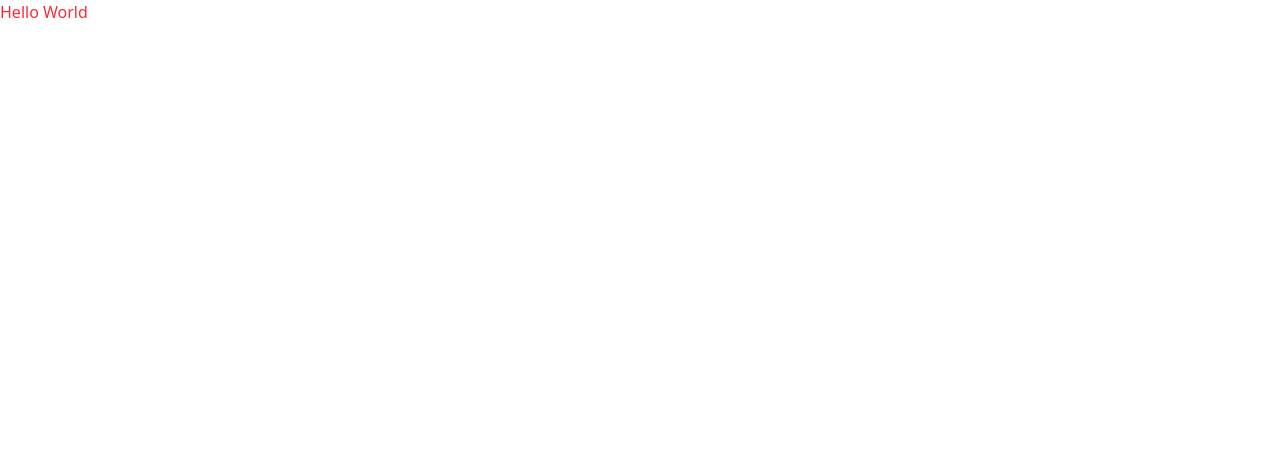
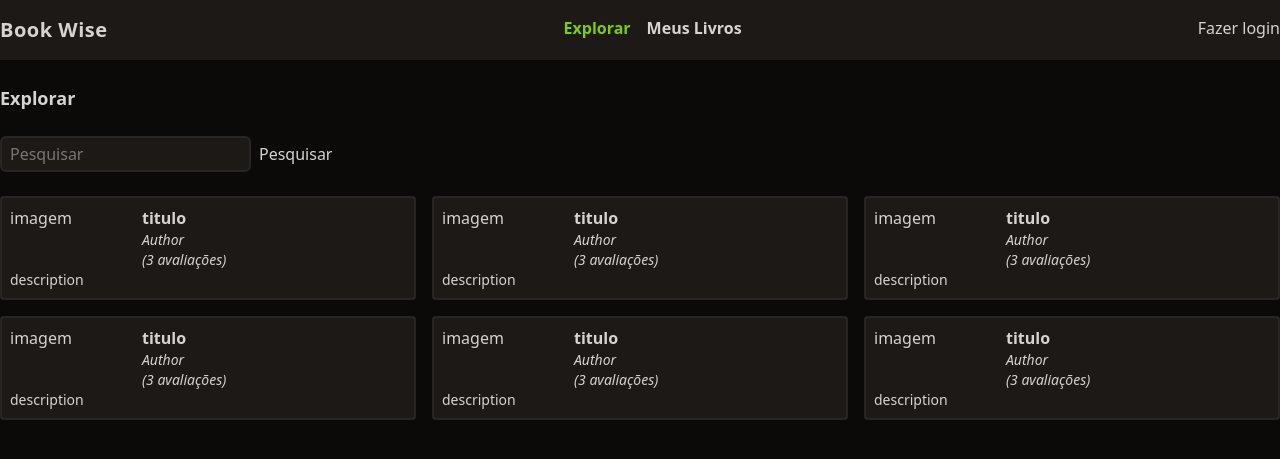
Before and after one commit to A1n2F/project-lockbox-php, a PHP site: page / in a window 1280 px wide. Before the commit the part shown is almost empty. Shown: the top 459 px of the page. Run offline with PHP 8.4, Linux system fonts and the light colour scheme.

Commit message:
Estrutura da pagina inicial do projeto

```diff
--- a/index.php
+++ b/index.php
@@ -7,7 +7,127 @@
 
     <script src="https://cdn.jsdelivr.net/npm/@tailwindcss/browser@4"></script>
 </head>
-<body>
-    <div class="text-red-500">Hello World</div>
+<body class="bg-stone-950 text-stone-300">
+    <header class="bg-stone-900">
+        <nav class="mx-auto max-w-screen-xl flex justify-between py-4">
+            <div class="font-bold text-xl tracking-wide">
+                Book Wise
+            </div>
+
+            <ul class="flex gap-4 font-bold">
+                <li><a href="/" class="text-lime-500">Explorar</a></li>
+                <li><a href="/meus-livros.php" class="hover:underline">Meus Livros</a></li>
+            </ul>
+
+            <ul>
+                <li><a href="/login.php" class="hover:underline">Fazer login</a></li>
+            </ul>
+        </nav>
+    </header>
+
+    <main class="mx-auto max-w-screen-xl">
+        <h1 class="mt-6 font-bold text-lg">Explorar</h1>
+
+        <form class="w-full flex gap-2 mt-6">
+            <input
+                type="text"
+                class="border-stone-800 border-2 rounded-md bg-stone-900 focus:outline-none px-2 py-1"
+                placeholder="Pesquisar"
+            />
+            <button type="submit">Pesquisar</button>
+        </form>
+
+        <section class="grid grid-cols-1 md:grid-cols-2 lg:grid-cols-3 gap-4 mt-6">
+            <div class="p-2 border-stone-800 border-2 bg-stone-900 rounded">
+                <div class="flex">
+                    <div class="w-1/3">imagem</div>
+                    <div>
+                        <a href="/livro.php?" class="font-semibold hover:underline">titulo</a>
+                        <p class="text-sm italic">Author</p>
+                        <div class="text-sm italic">(3 avaliações)</div>
+                    </div>
+                </div>
+
+                <div class="text-sm">
+                    description
+                </div>
+            </div>
+
+            <div class="p-2 border-stone-800 border-2 bg-stone-900 rounded">
+                <div class="flex">
+                    <div class="w-1/3">imagem</div>
+                    <div>
+                        <a href="/livro.php?" class="font-semibold hover:underline">titulo</a>
+                        <p class="text-sm italic">Author</p>
+                        <div class="text-sm italic">(3 avaliações)</div>
+                    </div>
+                </div>
+
+                <div class="text-sm">
+                    description
+                </div>
+            </div>
+
+            <div class="p-2 border-stone-800 border-2 bg-stone-900 rounded">
+                <div class="flex">
+                    <div class="w-1/3">imagem</div>
+                    <div>
+                        <a href="/livro.php?" class="font-semibold hover:underline">titulo</a>
+                        <p class="text-sm italic">Author</p>
+                        <div class="text-sm italic">(3 avaliações)</div>
+                    </div>
+                </div>
+
+                <div class="text-sm">
+                    description
+                </div>
+            </div>
+
+            <div class="p-2 border-stone-800 border-2 bg-stone-900 rounded">
+                <div class="flex">
+                    <div class="w-1/3">imagem</div>
+                    <div>
+                        <a href="/livro.php?" class="font-semibold hover:underline">titulo</a>
+                        <p class="text-sm italic">Author</p>
+                        <div class="text-sm italic">(3 avaliações)</div>
+                    </div>
+                </div>
+
+                <div class="text-sm">
+                    description
+                </div>
+            </div>
+
+            <div class="p-2 border-stone-800 border-2 bg-stone-900 rounded">
+                <div class="flex">
+                    <div class="w-1/3">imagem</div>
+                    <div>
+                        <a href="/livro.php?" class="font-semibold hover:underline">titulo</a>
+                        <p class="text-sm italic">Author</p>
+                        <div class="text-sm italic">(3 avaliações)</div>
+                    </div>
+                </div>
+
+                <div class="text-sm">
+                    description
+                </div>
+            </div>
+
+            <div class="p-2 border-stone-800 border-2 bg-stone-900 rounded">
+                <div class="flex">
+                    <div class="w-1/3">imagem</div>
+                    <div>
+                        <a href="/livro.php?" class="font-semibold hover:underline">titulo</a>
+                        <p class="text-sm italic">Author</p>
+                        <div class="text-sm italic">(3 avaliações)</div>
+                    </div>
+                </div>
+
+                <div class="text-sm">
+                    description
+                </div>
+            </div>
+        </section>
+    </main>
 </body>
 </html>
```
Also changed, not shown: livro.php (added, +32 -0 lines).
